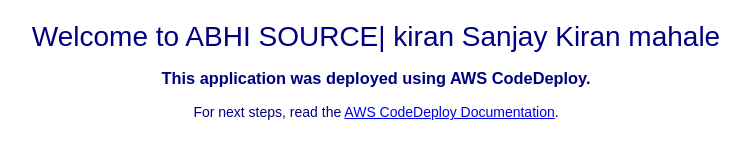
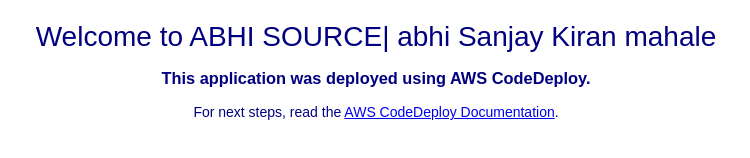
Before and after one commit to abhikiran123456789/aws-code-pipeline-code-deploye-ubuntu, a plain HTML site: page index.html in a window 1280 px wide. Shown: the part 330-488 px from the top of the page, 264-1014 px from the left. Drawn offline with Linux system fonts and the light colour scheme.

Commit message:
Update index.html

```diff
--- a/index.html
+++ b/index.html
@@ -28,7 +28,7 @@
   <div align="center">
     <img src="https://s3.ap-south-1.amazonaws.com/www.basava.com/aar_logo_final.png" style="max-width: 20%;">
     <h1>Congratulations!!! </h1>
-      <h2>Welcome to ABHI SOURCE| kiran  Sanjay Kiran mahale    </h2>
+      <h2>Welcome to ABHI SOURCE| abhi  Sanjay Kiran mahale    </h2>
     <h3>This application was deployed using AWS CodeDeploy.</h3>
     <p>For next steps, read the <a href="http://aws.amazon.com/documentation/codedeploy">AWS CodeDeploy Documentation</a>.</p>
   </div>
```
